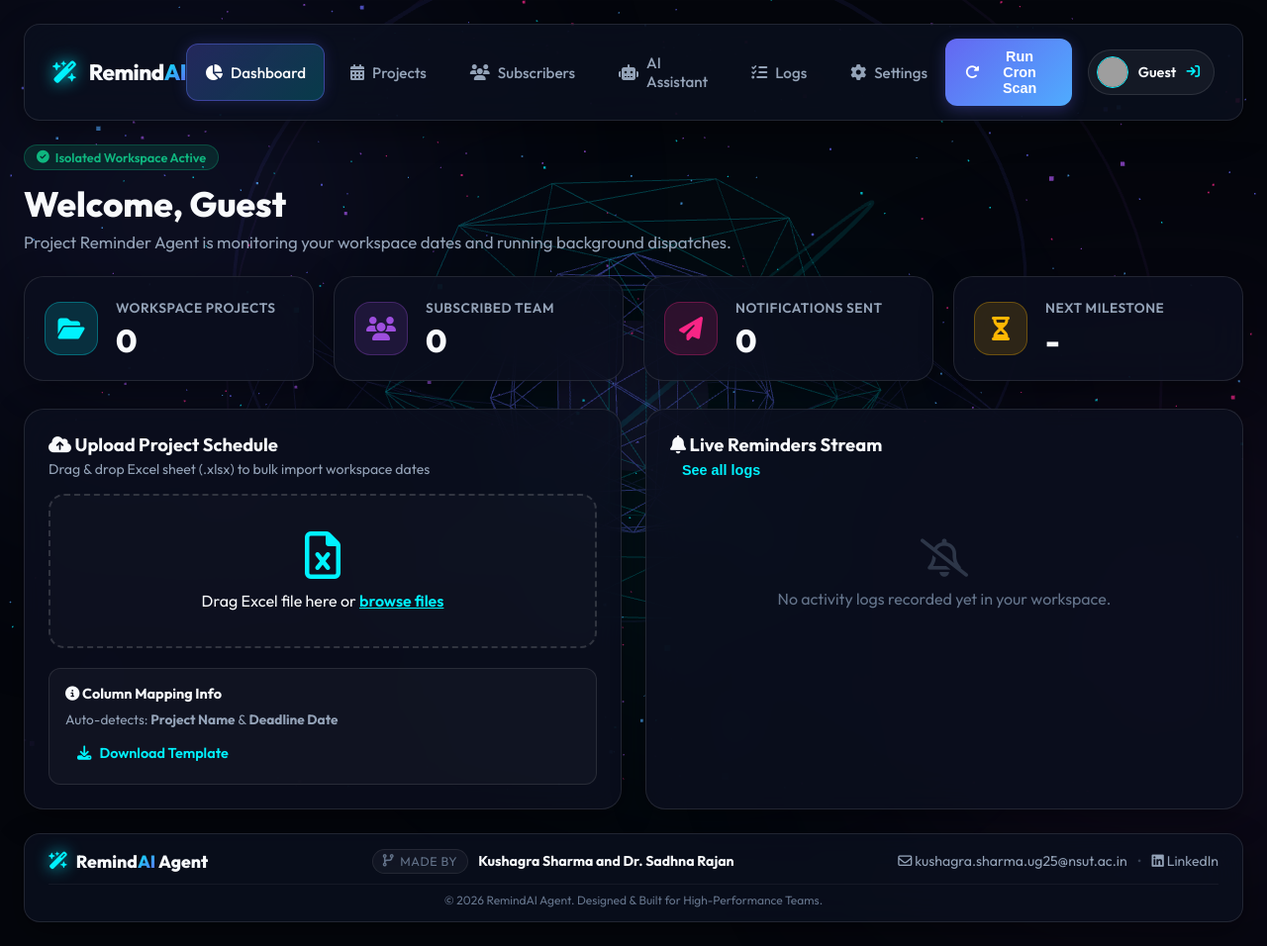
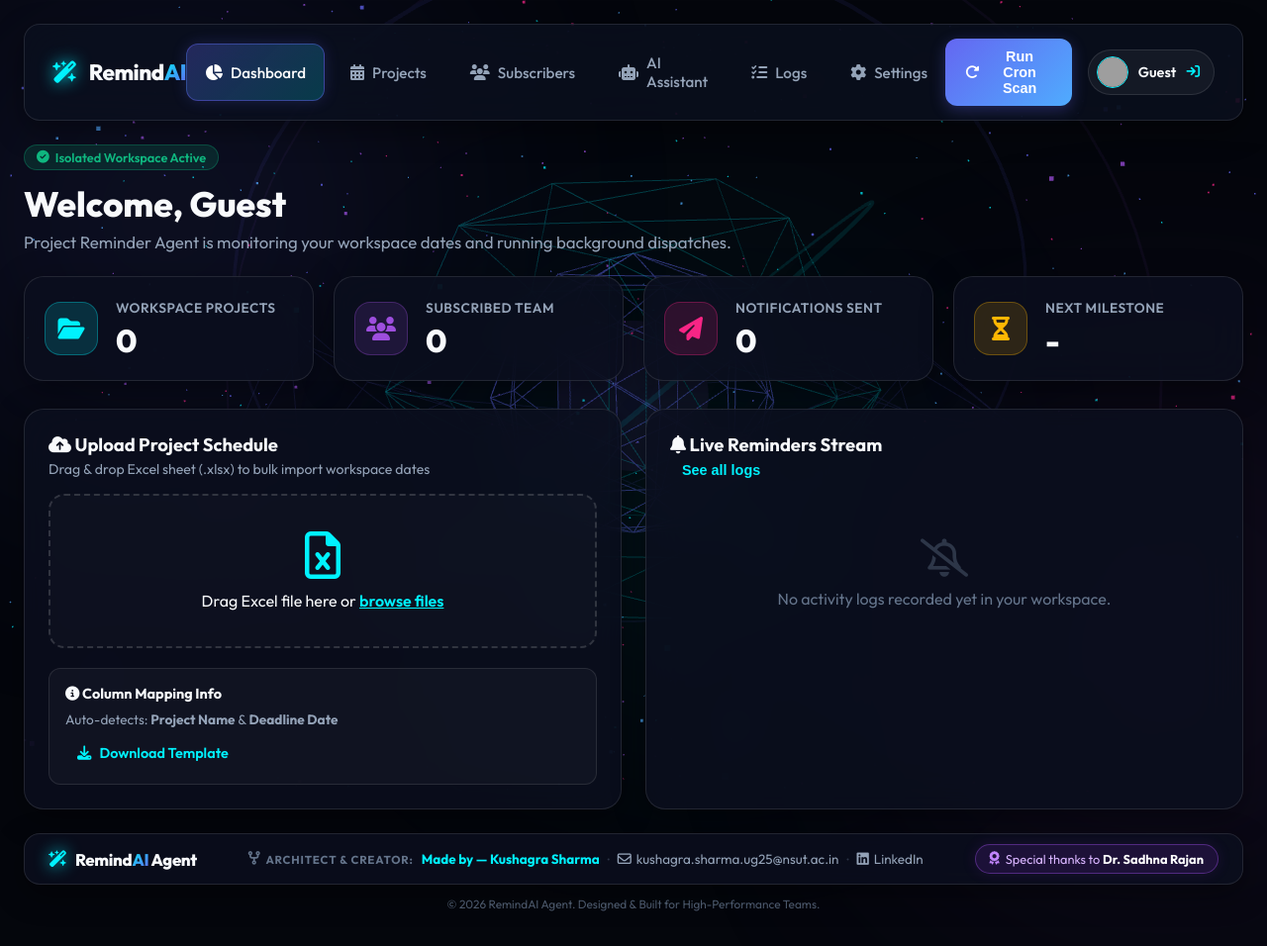
Before and after one commit to kushagra27nsut/project-reminder-agent, a website: page frontend/index.html in a window 1280 px wide. Shown: the whole page at 99% size. Drawn offline with nearby package versions, Linux system fonts and the light colour scheme; no server answers; grey boxes are pictures that could not be loaded; animation ran at ten frames a second.

Commit message:
Update footer design

```diff
--- a/frontend/index.html
+++ b/frontend/index.html
@@ -503,26 +503,29 @@
     </main>
 
     <!-- Bottom Credits Footer -->
-    <footer class="glass-footer compact-footer">
-      <div class="footer-compact-row">
+    <footer class="app-footer">
+      <div class="footer-glass-container">
         <div class="footer-brand">
           <i class="fa-solid fa-wand-magic-sparkles logo-icon"></i>
-          <span>Remind<span class="logo-highlight">AI</span> Agent</span>
+          <span class="footer-brand-text">Remind<span class="logo-highlight">AI</span> Agent</span>
         </div>
 
-        <div class="footer-creator">
-          <span class="footer-meta-label"><i class="fa-solid fa-code-branch"></i> Made by</span>
-          <strong>Kushagra Sharma and Dr. Sadhna Rajan</strong>
+        <div class="footer-center-info">
+          <span class="footer-creator-label"><i class="fa-solid fa-code-fork"></i> ARCHITECT &amp; CREATOR:</span>
+          <span class="footer-creator-name">Made by — Kushagra Sharma</span>
+          <span class="footer-sep">·</span>
+          <a href="mailto:kushagra.sharma.ug25@nsut.ac.in" class="footer-link"><i class="fa-regular fa-envelope"></i> kushagra.sharma.ug25@nsut.ac.in</a>
+          <span class="footer-sep">·</span>
+          <a href="https://www.linkedin.com/in/kushagra-sharma-nsut" target="_blank" rel="noopener noreferrer" class="footer-link"><i class="fa-brands fa-linkedin"></i> LinkedIn</a>
         </div>
 
-        <div class="footer-links">
-          <a href="mailto:kushagra.sharma.ug25@nsut.ac.in"><i class="fa-regular fa-envelope"></i> kushagra.sharma.ug25@nsut.ac.in</a>
-          <span class="footer-sep">•</span>
-          <a href="https://www.linkedin.com/in/kushagra-sharma-nsut" target="_blank" rel="noopener noreferrer"><i class="fa-brands fa-linkedin"></i> LinkedIn</a>
+        <div class="footer-thanks-pill">
+          <i class="fa-solid fa-award"></i>
+          <span class="thanks-label">Special thanks to <strong>Dr. Sadhna Rajan</strong></span>
         </div>
       </div>
-      <div class="footer-bottom-mini">
-        <p>&copy; 2026 RemindAI Agent. Designed & Built for High-Performance Teams.</p>
+      <div class="footer-copyright">
+        <p>&copy; 2026 RemindAI Agent. Designed &amp; Built for High-Performance Teams.</p>
       </div>
     </footer>
   </div>
--- a/frontend/styles.css
+++ b/frontend/styles.css
@@ -383,60 +383,161 @@ input:focus, select:focus, textarea:focus, .glow-form input:focus, .auth-form in
 @keyframes slideUp { from { transform: translateY(20px); opacity: 0; } to { transform: translateY(0); opacity: 1; } }
 
 /* Bottom Credits Footer */
-.compact-footer {
+.app-footer {
   margin-top: auto;
-  background: rgba(11, 15, 30, 0.8);
+  width: 100%;
+  display: flex;
+  flex-direction: column;
+  align-items: center;
+  gap: 12px;
+  padding-bottom: 4px;
+}
+
+.footer-glass-container {
+  width: 100%;
+  background: rgba(11, 15, 30, 0.85);
   -webkit-backdrop-filter: blur(20px);
   backdrop-filter: blur(20px);
   border: 1px solid var(--border-light);
   border-radius: 16px;
-  padding: 14px 24px;
-  box-shadow: 0 10px 30px rgba(0, 0, 0, 0.4);
-}
-.footer-compact-row {
+  padding: 10px 24px;
   display: flex;
   justify-content: space-between;
   align-items: center;
   gap: 16px;
+  box-shadow: 0 10px 30px rgba(0, 0, 0, 0.4);
+}
+
+.footer-brand {
+  display: flex;
+  align-items: center;
+  gap: 8px;
+  font-size: 1.05rem;
+  font-weight: 800;
+  white-space: nowrap;
+}
+
+.footer-brand .logo-icon {
+  font-size: 1.05rem;
+  color: var(--cyan);
+  filter: drop-shadow(0 0 8px var(--cyan));
+}
+
+.footer-brand-text {
+  color: var(--text-primary);
+  letter-spacing: -0.3px;
+}
+
+.footer-center-info {
+  display: flex;
+  align-items: center;
+  gap: 8px;
+  font-size: 0.84rem;
   flex-wrap: wrap;
 }
-.footer-brand { display: flex; align-items: center; gap: 8px; font-size: 1.1rem; font-weight: 800; }
-.footer-creator { display: flex; align-items: center; gap: 10px; font-size: 0.88rem; color: var(--text-secondary); flex-wrap: wrap; }
-.footer-meta-label {
+
+.footer-creator-label {
+  display: inline-flex;
+  align-items: center;
+  gap: 5px;
+  color: var(--text-muted);
+  font-size: 0.72rem;
+  font-weight: 700;
+  letter-spacing: 0.8px;
+  text-transform: uppercase;
+}
+
+.footer-creator-label i {
+  font-size: 0.85rem;
+}
+
+.footer-creator-name {
+  color: var(--cyan);
+  font-weight: 700;
+  white-space: nowrap;
+}
+
+.footer-sep {
+  color: var(--text-muted);
+  opacity: 0.4;
+  font-size: 0.95rem;
+}
+
+.footer-link {
+  color: var(--text-secondary);
+  text-decoration: none;
+  display: inline-flex;
+  align-items: center;
+  gap: 5px;
+  transition: var(--transition);
+  font-size: 0.84rem;
+  white-space: nowrap;
+}
+
+.footer-link:hover {
+  color: var(--cyan);
+  text-decoration: underline;
+}
+
+.footer-link i {
+  font-size: 0.88rem;
+}
+
+.footer-thanks-pill {
   display: inline-flex;
   align-items: center;
   gap: 6px;
+  background: rgba(147, 51, 234, 0.14);
+  border: 1px solid rgba(168, 85, 247, 0.38);
+  border-radius: 9999px;
+  padding: 6px 14px;
+  font-size: 0.8rem;
+  white-space: nowrap;
+  box-shadow: 0 0 15px rgba(147, 51, 234, 0.12);
+  transition: var(--transition);
+}
+
+.footer-thanks-pill:hover {
+  border-color: rgba(168, 85, 247, 0.6);
+  box-shadow: 0 0 20px rgba(147, 51, 234, 0.22);
+}
+
+.footer-thanks-pill i {
+  color: #c084fc;
+  font-size: 0.85rem;
+}
+
+.footer-thanks-pill .thanks-label {
+  color: #d8b4fe;
+}
+
+.footer-thanks-pill strong {
+  color: #ffffff;
+  font-weight: 700;
+}
+
+.footer-copyright {
+  text-align: center;
+  font-size: 0.74rem;
   color: var(--text-muted);
-  font-size: 0.78rem;
-  text-transform: uppercase;
-  letter-spacing: 0.6px;
-  padding: 4px 10px;
-  border-radius: 999px;
-  border: 1px solid rgba(255, 255, 255, 0.08);
-  background: rgba(255, 255, 255, 0.04);
+  opacity: 0.75;
 }
-.footer-creator strong {
-  color: var(--text-primary);
-  font-weight: 700;
-  padding: 4px 0;
+
+.footer-copyright p {
+  margin: 0;
 }
-.footer-links {
-  display: flex;
-  align-items: center;
-  gap: 10px;
-  flex-wrap: wrap;
-  justify-content: flex-end;
-  font-size: 0.88rem;
-}
-.footer-links a { color: var(--text-secondary); text-decoration: none; transition: var(--transition); }
-.footer-links a:hover { color: var(--cyan); text-decoration: underline; }
-.footer-sep { color: var(--text-muted); opacity: 0.5; }
 
-.footer-bottom-mini { border-top: 1px solid rgba(255, 255, 255, 0.05); margin-top: 10px; padding-top: 8px; text-align: center; font-size: 0.75rem; color: var(--text-muted); }
-
-@media (max-width: 900px) {
-  .footer-compact-row { justify-content: center; text-align: center; }
-  .footer-creator, .footer-links { justify-content: center; }
+@media (max-width: 1100px) {
+  .footer-glass-container {
+    flex-direction: column;
+    justify-content: center;
+    text-align: center;
+    gap: 12px;
+    padding: 16px 20px;
+  }
+  .footer-center-info {
+    justify-content: center;
+  }
 }
 
 /* Password Input Wrapper for Eye Button */
```
